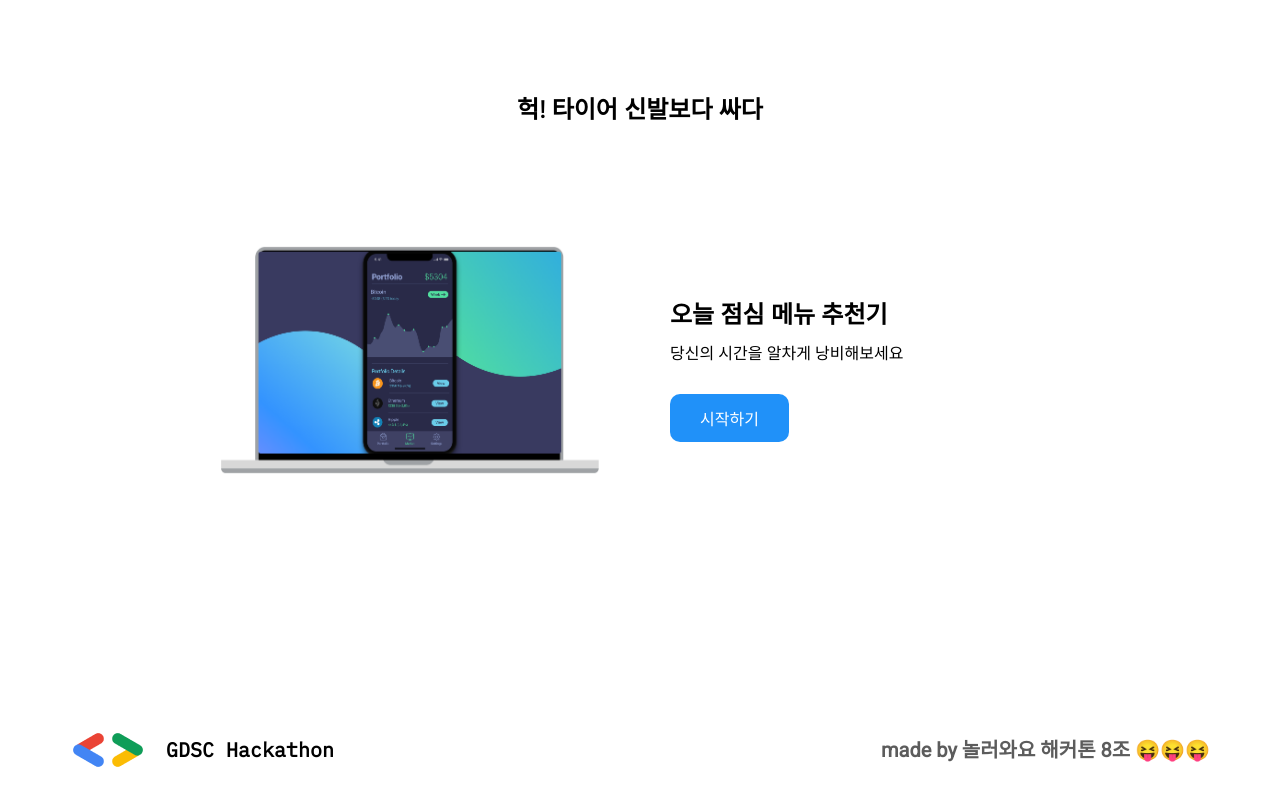
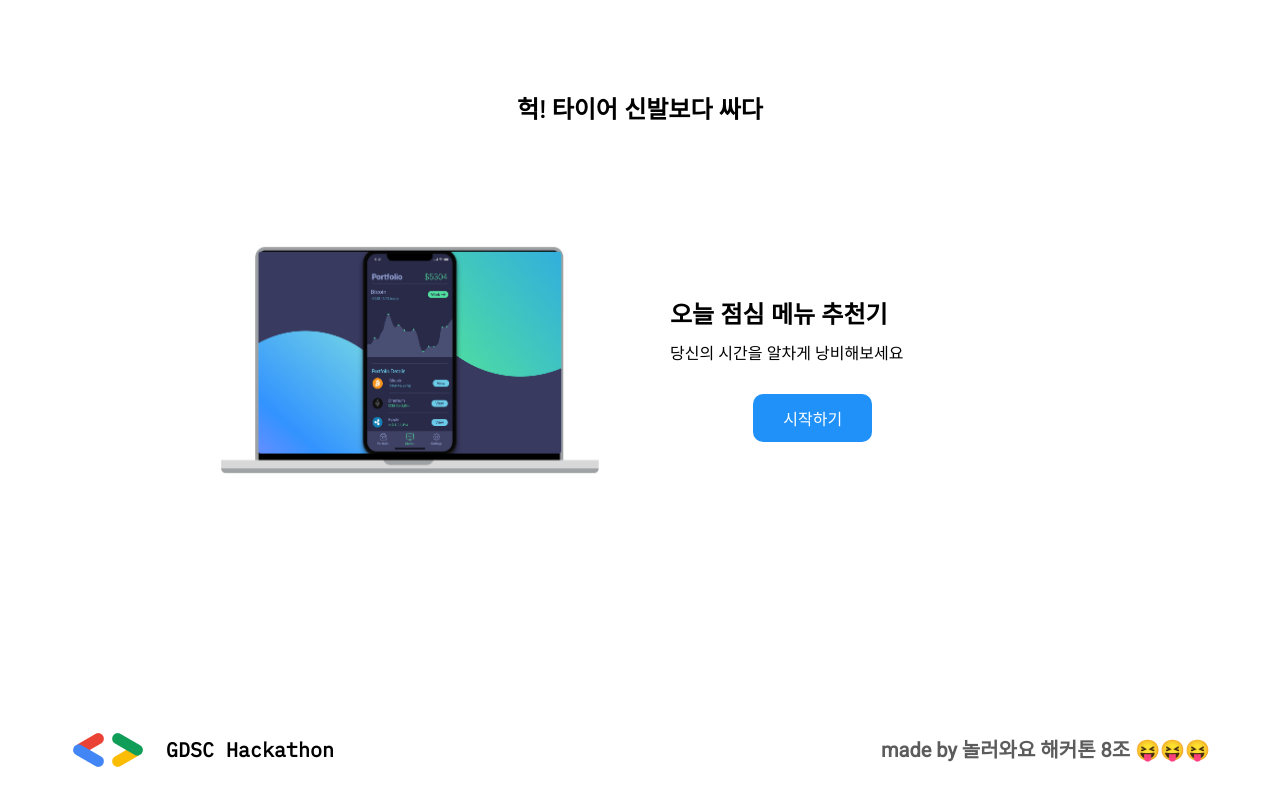
Before and after one commit to kasterra/kasterra-nollowa-random-service, a React (Create React App) app: page / in a window 1280 px wide. Built offline with nearby package versions, Linux system fonts and the light colour scheme.

Commit message:
annoying animation

```diff
--- a/src/pages/Main.scss
+++ b/src/pages/Main.scss
@@ -53,4 +53,16 @@
   align-items: center;
   padding: 12px 30px;
   margin-top: 30px;
+  animation: moving 0.3s infinite;
 }
+@keyframes moving {
+  0% {
+    margin-left: 0;
+  }
+  50% {
+    margin-left: 100px;
+  }
+  100% {
+    margin-left: 0;
+  }
+}
```
